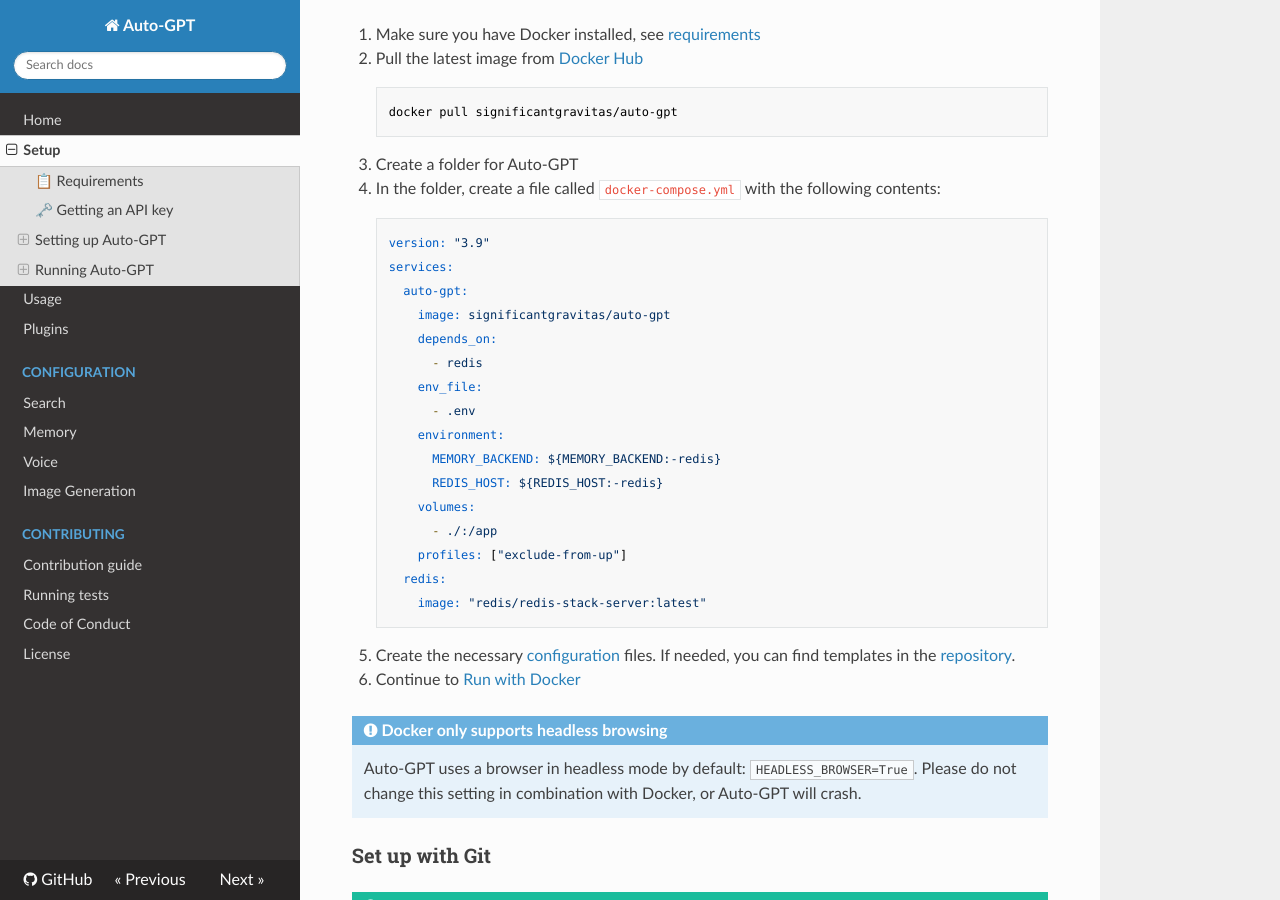
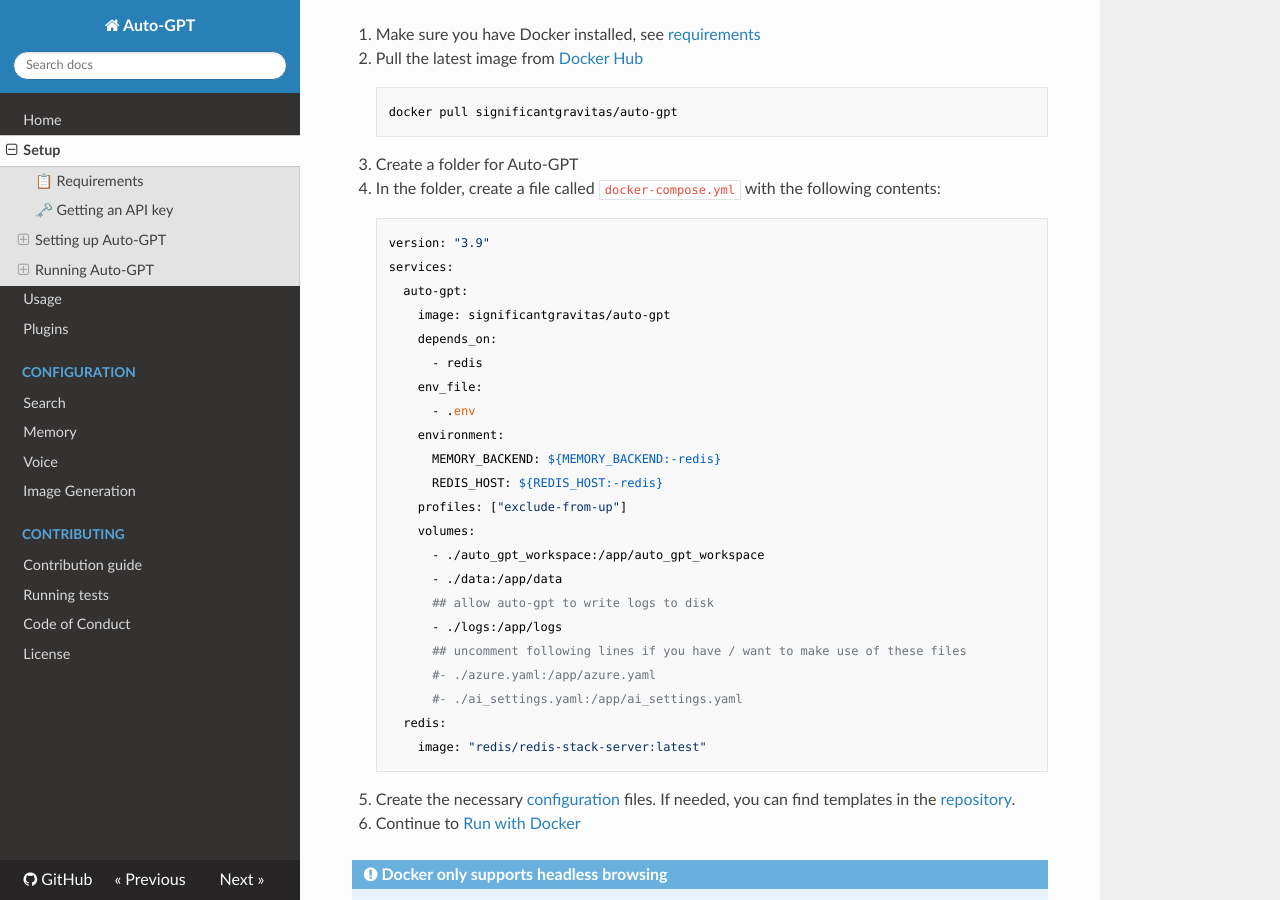
Before and after one commit to Zeus-Aphrodite/autoGPT, an MkDocs documentation site: the page built from docs/setup.md, in a window 1280 px wide and 900 px high, scrolled down 1370 px. Built offline with MkDocs 1.6.1, drawn with Linux system fonts in a browser that asks for light colours; nearby versions of some CDN libraries.

Commit message:
Fix docker volume mounts (#3710)
Co-authored-by: Reinier van der Leer <github@pwuts.nl>
Co-authored-by: Nicholas Tindle <nick@ntindle.com>

```diff
--- a/docs/setup.md
+++ b/docs/setup.md
@@ -54,9 +54,15 @@
             environment:
               MEMORY_BACKEND: ${MEMORY_BACKEND:-redis}
               REDIS_HOST: ${REDIS_HOST:-redis}
+            profiles: ["exclude-from-up"]
             volumes:
-              - ./:/app
-            profiles: ["exclude-from-up"]
+              - ./auto_gpt_workspace:/app/auto_gpt_workspace
+              - ./data:/app/data
+              ## allow auto-gpt to write logs to disk
+              - ./logs:/app/logs
+              ## uncomment following lines if you have / want to make use of these files
+              #- ./azure.yaml:/app/azure.yaml
+              #- ./ai_settings.yaml:/app/ai_settings.yaml
           redis:
             image: "redis/redis-stack-server:latest"
 
```
Also changed, not shown: 4 other files.
